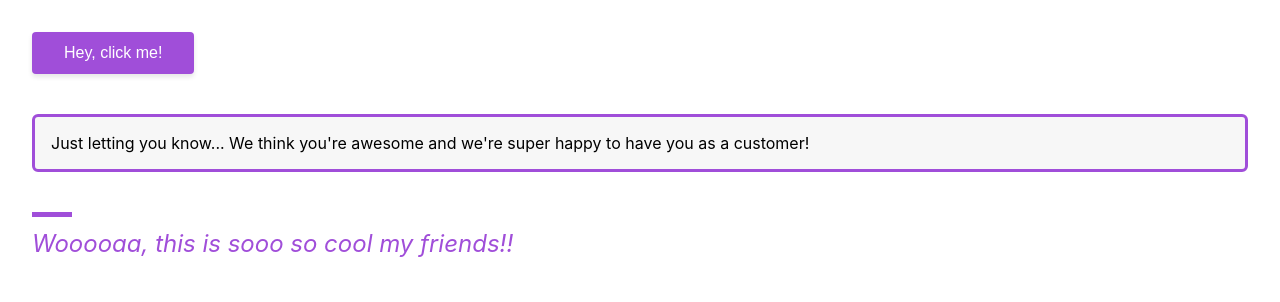
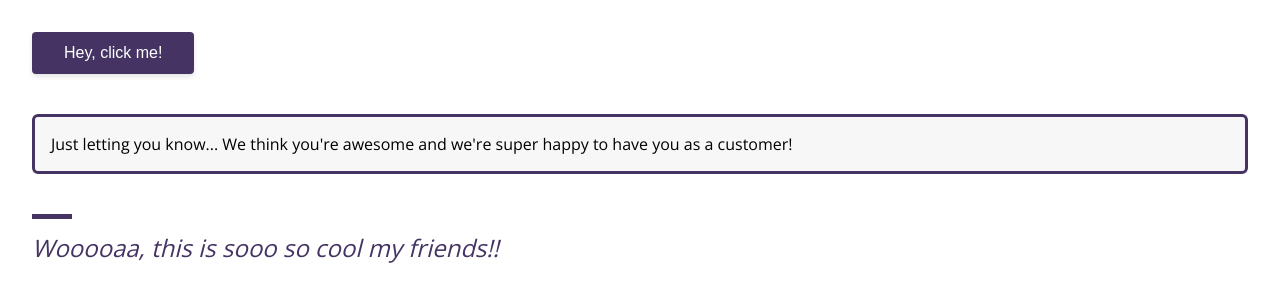
Before and after one commit to spences10/c-counter, a React (Create React App) app: page / in a window 1280 px wide. Shown: the top 302 px of the page. Built offline with nearby package versions, Linux system fonts and the light colour scheme.

Commit message:
use globalStyle

```diff
--- a/src/components/Button.js
+++ b/src/components/Button.js
@@ -2,7 +2,7 @@ import React from 'react'
 import styled from 'styled-components'
 
 const Button = styled.button`
-  background: ${props => props.theme.primary};
+  background: ${props => props.theme.primary.dark};
   color: white;
   font-size: 1rem;
   padding: 0.75rem 2rem;
--- a/src/components/Notice.js
+++ b/src/components/Notice.js
@@ -2,7 +2,7 @@ import React from 'react'
 import styled from 'styled-components'
 
 const Notice = styled.div`
-  border: solid 3px ${props => props.theme.primary};
+  border: solid 3px ${props => props.theme.primary.dark};
   background: #f7f7f7;
   padding: 1rem;
   margin: 2.5rem 0;
--- a/src/components/Quote.js
+++ b/src/components/Quote.js
@@ -2,7 +2,7 @@ import React from 'react'
 import styled from 'styled-components'
 
 const Quote = styled.blockquote`
-  color: ${props => props.theme.primary};
+  color: ${props => props.theme.primary.dark};
   font-size: 1.5rem;
   margin: 0.75rem 0 0;
   font-style: italic;
@@ -11,7 +11,7 @@ const Quote = styled.blockquote`
 const Separator = styled.hr`
   height: 5px;
   width: 40px;
-  background: ${props => props.theme.primary};
+  background: ${props => props.theme.primary.dark};
   margin-left: 0;
   border: none;
 `
--- a/src/index.js
+++ b/src/index.js
@@ -1,31 +1,11 @@
 import React from 'react'
 import ReactDOM from 'react-dom'
-import { ThemeProvider, injectGlobal } from 'styled-components'
+import { ThemeProvider } from 'styled-components'
 
 import registerServiceWorker from './registerServiceWorker'
 
 import App from './components/App'
-
-injectGlobal`
-  body {
-    margin: 0;
-    padding: 2rem;
-    font-family: -apple-system,
-      BlinkMacSystemFont,
-      "Segoe UI",
-      Roboto,
-      Helvetica,
-      Arial,
-      sans-serif,
-      "Apple Color Emoji",
-      "Segoe UI Emoji",
-      "Segoe UI Symbol";
-  }
-`
-
-const theme = {
-  primary: '#a04ed9'
-}
+import { theme } from './theme/globalStyle'
 
 ReactDOM.render(
   <ThemeProvider theme={theme}>
--- /dev/null
+++ b/src/theme/globalStyle.js
@@ -0,0 +1,82 @@
+import styled, { injectGlobal } from 'styled-components'
+
+injectGlobal`
+  @import url('https://fonts.googleapis.com/css?family=Open+Sans|Roboto|VT323');
+
+  body {
+    margin: 0;
+    padding: 2rem;
+    font-family: Open Sans,
+      Helvetica,
+      Arial,
+      sans-serif;
+  }
+`
+
+export const theme = {
+  text: '#333',
+  white: '#fff',
+  primary: {
+    dark: '#453463',
+    light: '#755f9f'
+  },
+  secondary: {
+    green: '#8ac3a9',
+    yellow: '#fcdeb6',
+    red: '#ff8463'
+  },
+  shades: {
+    //add shades with progress
+  }
+}
+
+export const StyledH1 = styled.h1`
+  padding: 1.75rem;
+  margin: 0.5rem;
+`
+
+export const StyledH2 = styled.h2`
+  padding: 1.75rem;
+  margin: 0.5rem;
+`
+
+export const StyledH3 = styled.h3`
+  padding: 1.75rem;
+  margin: 0.5rem;
+`
+
+export const StyledH4 = styled.h4`
+  padding: 1.75rem;
+  margin: 0.5rem;
+`
+
+export const StyledH5 = styled.h5`
+  padding: 1.75rem;
+  margin: 0.5rem;
+`
+
+export const StyledH6 = styled.h6`
+  padding: 1.75rem;
+  margin: 0.5rem;
+`
+
+export const StyledP = styled.p`
+  padding: 1.75rem;
+  margin: 0.5rem;
+`
+
+export const StyledUl = styled.ul`
+  padding: 1.75rem;
+  margin: 0.5rem;
+`
+
+export const StyledLi = styled.li`
+  padding: 1.75rem;
+  margin: 0.5rem;
+  text-decoration: none;
+`
+
+export const StyledA = styled.a`
+  padding: 1.75rem;
+  margin: 0.5rem;
+`
```
